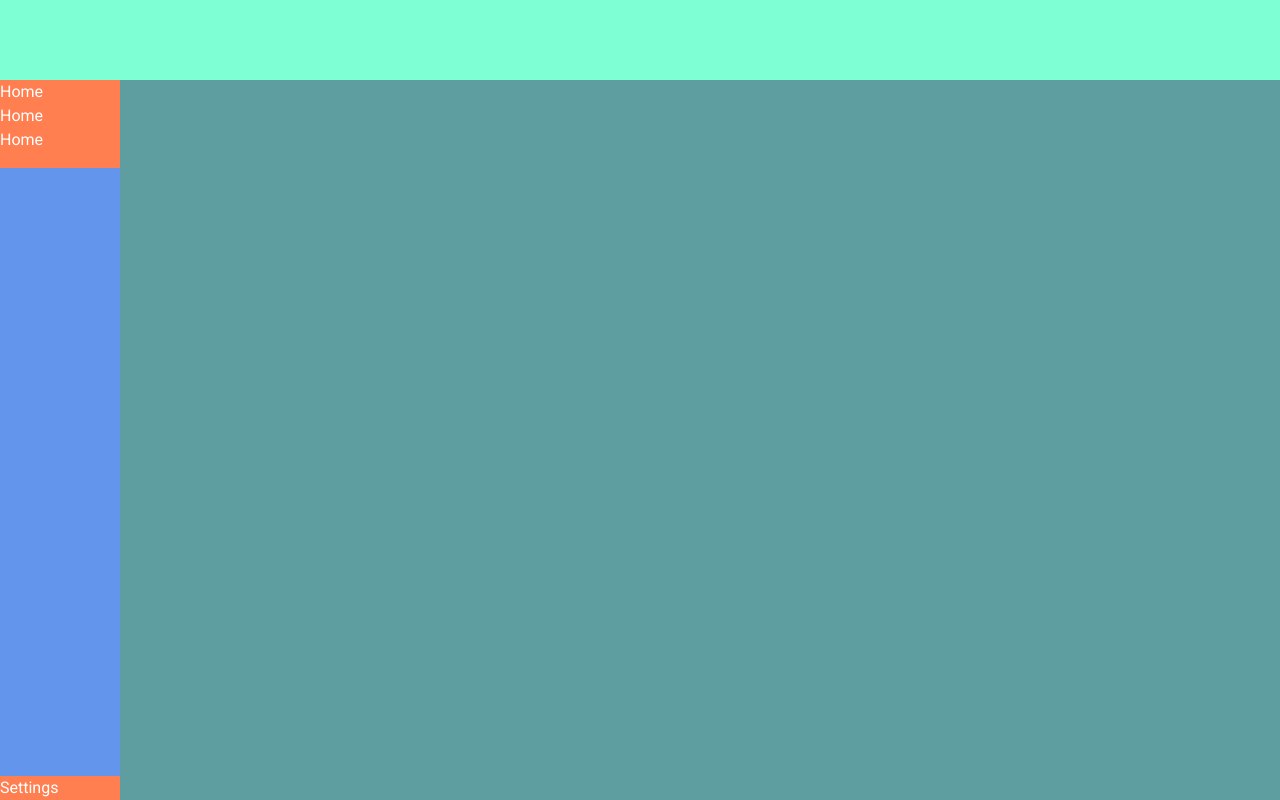
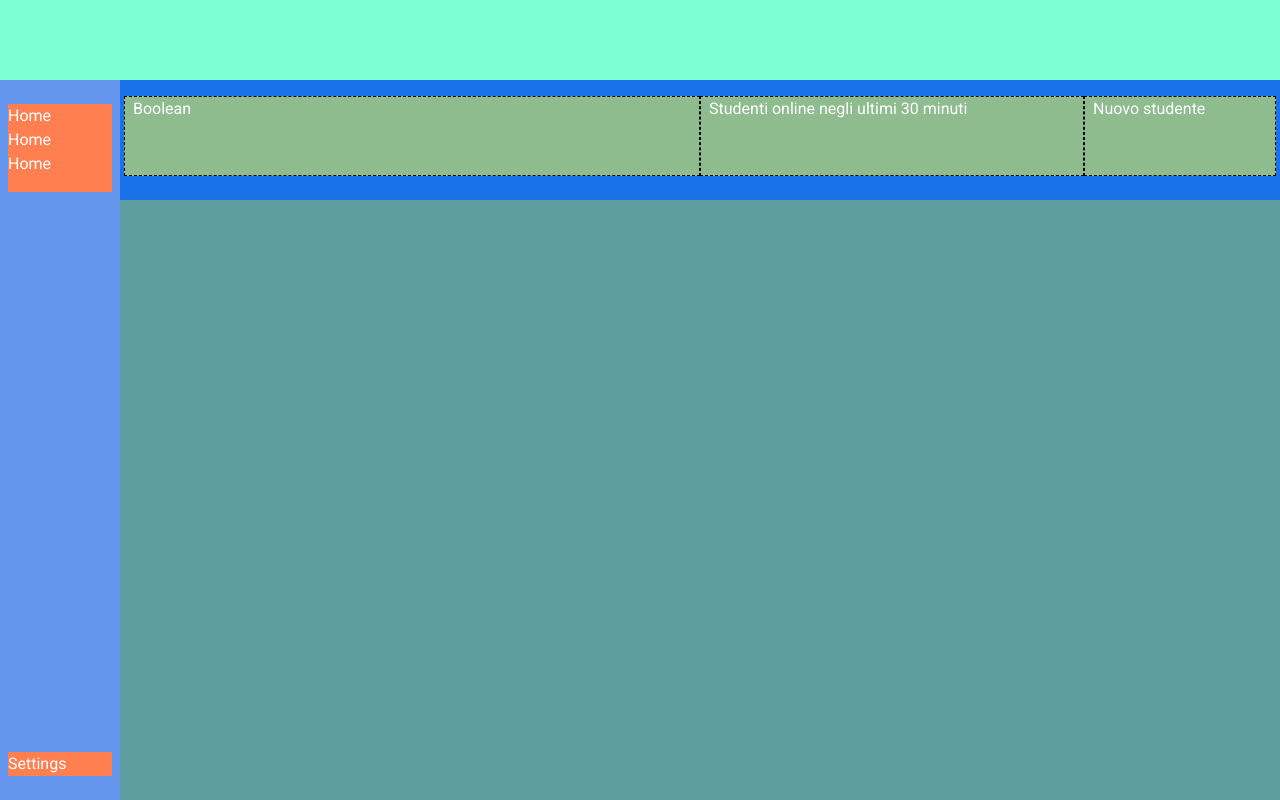
Before and after one commit to nespolisimmaco/html-css-bootstrap-dashboard, a plain HTML site: page index.html in a window 1280 px wide. Drawn offline with nearby package versions, Linux system fonts and the light colour scheme.

Commit message:
Add: Inner nav inside main-content section layout

```diff
--- a/css/style.css
+++ b/css/style.css
@@ -2,6 +2,7 @@
 :root {
     --ms_header-height: 80px;
     --ms_sidebar-width: 70px;
+    --ms_inner-nav: #1b72e8;
 }
 
 /* ********** RESET ********** */
@@ -76,3 +77,20 @@ header {
     /* debug */
     background-color: cadetblue;
 }
+
+/* ---------- Inner nav ---------- */
+.ms_inner-nav {
+    background-color: var(--ms_inner-nav);
+    color: white;
+    /* debug */
+    width: 100%;
+}
+
+.new-student,
+.apps,
+.students-count {
+    /* debug */
+    min-height: 80px;
+    background-color: darkseagreen;
+    border: 1px dashed black;
+}
--- a/index.html
+++ b/index.html
@@ -28,7 +28,7 @@
         <!-- Main -->
         <main class="content d-flex">
             <!-- Sidebar -->
-            <div class="ms_sidebar d-flex flex-column justify-content-between">
+            <div class="ms_sidebar d-flex flex-column justify-content-between py-4 px-2">
                 <!-- Home, Stats and Signals -->
                 <div class="ms_side-nav">
                     <ul class="ps-0">
@@ -60,7 +60,21 @@
 
             <!-- Main content -->
             <div class="main-content">
-
+                <div class="ms_inner-nav py-3">
+                    <div class="container-fluid">
+                        <div class="row gx-3">
+                            <div class="new-student mb-2 col-sm-4 col-lg-2 order-sm-3">
+                                Nuovo studente
+                            </div>
+                            <div class="apps mb-2 col-sm-4 col-lg-6 order-sm-1">
+                                Boolean
+                            </div>
+                            <div class="students-count mb-2 col-sm-4 col-lg-4 order-sm-2">
+                                Studenti online negli ultimi 30 minuti
+                            </div>
+                        </div>
+                    </div>
+                </div>
             </div>
             <!-- Main content -->
         </main>
```
